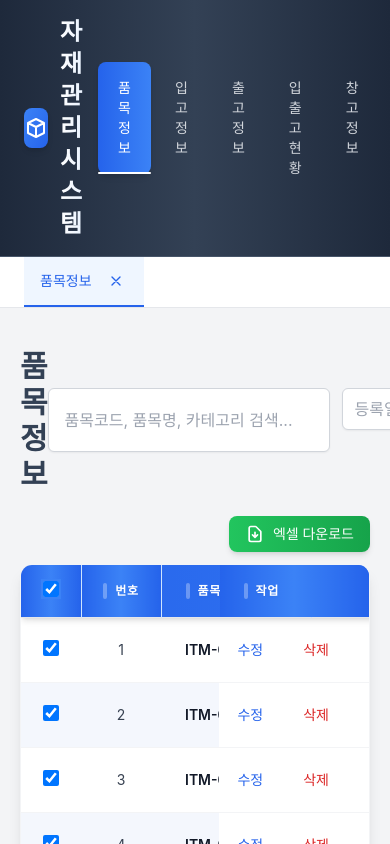
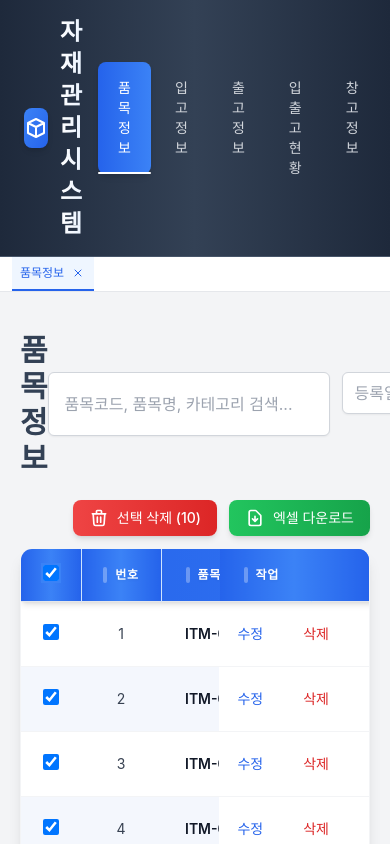
Before and after one commit to minhahamin/simple-inventory-program_fe, a React (Create React App) app: page / in a window 390 px wide. Both pictures are taken after a click on the checkbox 50 px from the left and 589 px from the top of the page. Shown: the top 844 px of the page. Built offline with nearby package versions, Linux system fonts and the light colour scheme; the HTML template or start-up script is replaced by a standard one.

Commit message:
DataTable 컴포넌트에 선택된 항목 삭제 기능 추가: 선택된 항목을 삭제할 수 있는 버튼을 구현하고, 관련된 상태 관리 로직을 추가하여 사용자 경험을 개선. 또한, 여러 페이지에서 onDelete 속성을 추가하여 삭제 기능을 통합.

```diff
--- a/src/components/DataTable.tsx
+++ b/src/components/DataTable.tsx
@@ -92,6 +92,20 @@ function DataTable<T extends { id?: string }>({
 
   const isAllSelected = paginatedData.length > 0 && paginatedData.every(item => selectedItems.has(keyExtractor(item)));
   const isIndeterminate = paginatedData.some(item => selectedItems.has(keyExtractor(item))) && !isAllSelected;
+  const hasSelectedItems = selectedItems.size > 0;
+
+  // 선택된 항목들 삭제
+  const handleDeleteSelected = () => {
+    if (!onDelete || selectedItems.size === 0) return;
+
+    const confirmMessage = `선택된 ${selectedItems.size}개의 항목을 삭제하시겠습니까?`;
+    if (window.confirm(confirmMessage)) {
+      selectedItems.forEach((id) => {
+        onDelete(id);
+      });
+      setSelectedItems(new Set());
+    }
+  };
 
   // 엑셀 다운로드 함수
   const handleExportExcel = () => {
@@ -205,8 +219,30 @@ function DataTable<T extends { id?: string }>({
 
   return (
     <div className="flex flex-col gap-3">
-      {/* 엑셀 다운로드 버튼 */}
-      <div className="flex justify-end">
+      {/* 엑셀 다운로드 버튼 및 삭제 버튼 */}
+      <div className="flex justify-end gap-3">
+        {hasSelectedItems && onDelete && (
+          <button
+            onClick={handleDeleteSelected}
+            className="flex items-center gap-2 px-4 py-2 rounded-lg font-medium text-sm transition-all duration-200 bg-gradient-to-r from-red-500 to-red-600 text-white hover:from-red-600 hover:to-red-700 shadow-md hover:shadow-lg transform hover:-translate-y-0.5"
+          >
+            <svg
+              className="w-5 h-5"
+              fill="none"
+              stroke="currentColor"
+              viewBox="0 0 24 24"
+              xmlns="http://www.w3.org/2000/svg"
+            >
+              <path
+                strokeLinecap="round"
+                strokeLinejoin="round"
+                strokeWidth={2}
+                d="M19 7l-.867 12.142A2 2 0 0116.138 21H7.862a2 2 0 01-1.995-1.858L5 7m5 4v6m4-6v6m1-10V4a1 1 0 00-1-1h-4a1 1 0 00-1 1v3M4 7h16"
+              />
+            </svg>
+            <span>선택 삭제 ({selectedItems.size})</span>
+          </button>
+        )}
         <button
           onClick={handleExportExcel}
           disabled={data.length === 0}
--- a/src/components/Tabs.tsx
+++ b/src/components/Tabs.tsx
@@ -17,12 +17,12 @@ interface TabsProps {
 const Tabs: React.FC<TabsProps> = ({ tabs, activeTab, onTabClick, onTabClose }) => {
   return (
     <div className="bg-white border-b border-gray-200 shadow-sm">
-      <div className="max-w-7xl mx-auto px-6">
-        <div className="flex items-center gap-1 overflow-x-auto scrollbar-hide">
+      <div className="max-w-7xl mx-auto px-3 sm:px-4 md:px-5 lg:px-6">
+        <div className="flex items-center gap-0.5 sm:gap-1 overflow-x-auto scrollbar-hide">
           {tabs.map((tab) => (
             <div
               key={tab.id}
-              className={`group relative flex items-center gap-2 px-4 py-3 cursor-pointer border-b-2 transition-all duration-200 ${
+              className={`group relative flex items-center gap-1 sm:gap-2 px-2 sm:px-3 md:px-4 py-2 sm:py-2.5 md:py-3 cursor-pointer border-b-2 transition-all duration-200 flex-shrink-0 ${
                 activeTab === tab.id
                   ? 'border-blue-600 bg-blue-50'
                   : 'border-transparent hover:border-gray-300 hover:bg-gray-50'
@@ -30,7 +30,7 @@ const Tabs: React.FC<TabsProps> = ({ tabs, activeTab, onTabClick, onTabClose })
               onClick={() => onTabClick(tab.id)}
             >
               <span
-                className={`text-sm font-medium whitespace-nowrap ${
+                className={`text-xs sm:text-sm font-medium whitespace-nowrap ${
                   activeTab === tab.id ? 'text-blue-600' : 'text-gray-600'
                 }`}
               >
@@ -41,14 +41,14 @@ const Tabs: React.FC<TabsProps> = ({ tabs, activeTab, onTabClick, onTabClose })
                   e.stopPropagation();
                   onTabClose(tab.id);
                 }}
-                className={`ml-1 p-1 rounded-full transition-colors ${
+                className={`ml-0.5 sm:ml-1 p-0.5 sm:p-1 rounded-full transition-colors flex-shrink-0 ${
                   activeTab === tab.id
                     ? 'text-blue-600 hover:bg-blue-200'
                     : 'text-gray-400 hover:bg-gray-200 hover:text-gray-600'
                 }`}
               >
                 <svg
-                  className="w-4 h-4"
+                  className="w-3 h-3 sm:w-4 sm:h-4"
                   fill="none"
                   stroke="currentColor"
                   viewBox="0 0 24 24"
--- a/src/pages/InboundPage.tsx
+++ b/src/pages/InboundPage.tsx
@@ -247,6 +247,7 @@ const InboundPage: React.FC = () => {
         ]}
         data={filteredInbounds}
         emptyMessage={inbounds.length === 0 ? '등록된 입고정보가 없습니다.' : '검색 결과가 없습니다.'}
+        onDelete={handleDelete}
         keyExtractor={(item) => item.id}
         fileName="입고정보"
       />
--- a/src/pages/InventoryPage.tsx
+++ b/src/pages/InventoryPage.tsx
@@ -274,6 +274,7 @@ const InventoryPage: React.FC = () => {
         ]}
         data={filteredInventories}
         emptyMessage={inventories.length === 0 ? '등록된 재고정보가 없습니다.' : '검색 결과가 없습니다.'}
+        onDelete={handleDelete}
         keyExtractor={(item) => item.id}
         fileName="재고정보"
       />
--- a/src/pages/ItemsPage.tsx
+++ b/src/pages/ItemsPage.tsx
@@ -249,6 +249,7 @@ const ItemsPage: React.FC = () => {
         ]}
         data={filteredItems}
         emptyMessage={items.length === 0 ? '등록된 품목이 없습니다.' : '검색 결과가 없습니다.'}
+        onDelete={handleDelete}
         keyExtractor={(item) => item.id}
         fileName="품목정보"
       />
--- a/src/pages/OutboundPage.tsx
+++ b/src/pages/OutboundPage.tsx
@@ -247,6 +247,7 @@ const OutboundPage: React.FC = () => {
         ]}
         data={filteredOutbounds}
         emptyMessage={outbounds.length === 0 ? '등록된 출고정보가 없습니다.' : '검색 결과가 없습니다.'}
+        onDelete={handleDelete}
         keyExtractor={(item) => item.id}
         fileName="출고정보"
       />
--- a/src/pages/PermissionPage.tsx
+++ b/src/pages/PermissionPage.tsx
@@ -248,6 +248,7 @@ const PermissionPage: React.FC = () => {
         ]}
         data={filteredPermissions}
         emptyMessage={permissions.length === 0 ? '등록된 권한정보가 없습니다.' : '검색 결과가 없습니다.'}
+        onDelete={handleDelete}
         keyExtractor={(item) => item.id}
         fileName="권한정보"
       />
--- a/src/pages/WarehousePage.tsx
+++ b/src/pages/WarehousePage.tsx
@@ -273,6 +273,7 @@ const WarehousePage: React.FC = () => {
         ]}
         data={filteredWarehouses}
         emptyMessage={warehouses.length === 0 ? '등록된 창고정보가 없습니다.' : '검색 결과가 없습니다.'}
+        onDelete={handleDelete}
         keyExtractor={(item) => item.id}
         fileName="창고정보"
       />
```
